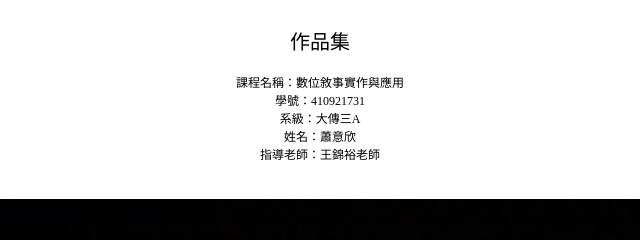
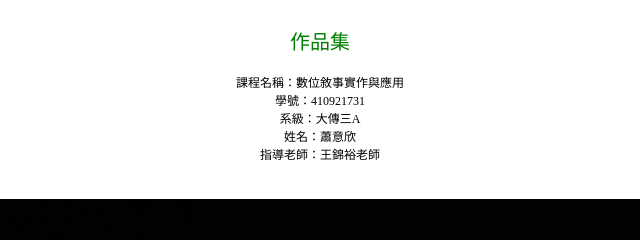
Before and after one commit to yixin-xaio/homeworkall, a plain HTML site: page index.html in a window 1280 px wide. Shown: the top 240 px of the page, 320-960 px from the left. Drawn offline with Linux system fonts and the light colour scheme.

Commit message:
Add files via upload

```diff
--- a/index.html
+++ b/index.html
@@ -19,7 +19,7 @@
 
 			<div style="text-align: center;">
 				<br>
-				<font style="font-size: 20px;">作品集</font><br><br>
+				<font color="green" style="font-size: 20px;">作品集</font><br><br>
 				<font style="font-size: 12px;">課程名稱：數位敘事實作與應用</font><br>
 				<font style="font-size: 12px;">學號：410921731</font><br>
 				<font style="font-size: 12px;">系級：大傳三A</font><br>
```
Also changed, not shown: pages/DSC06188.jpg (added).
